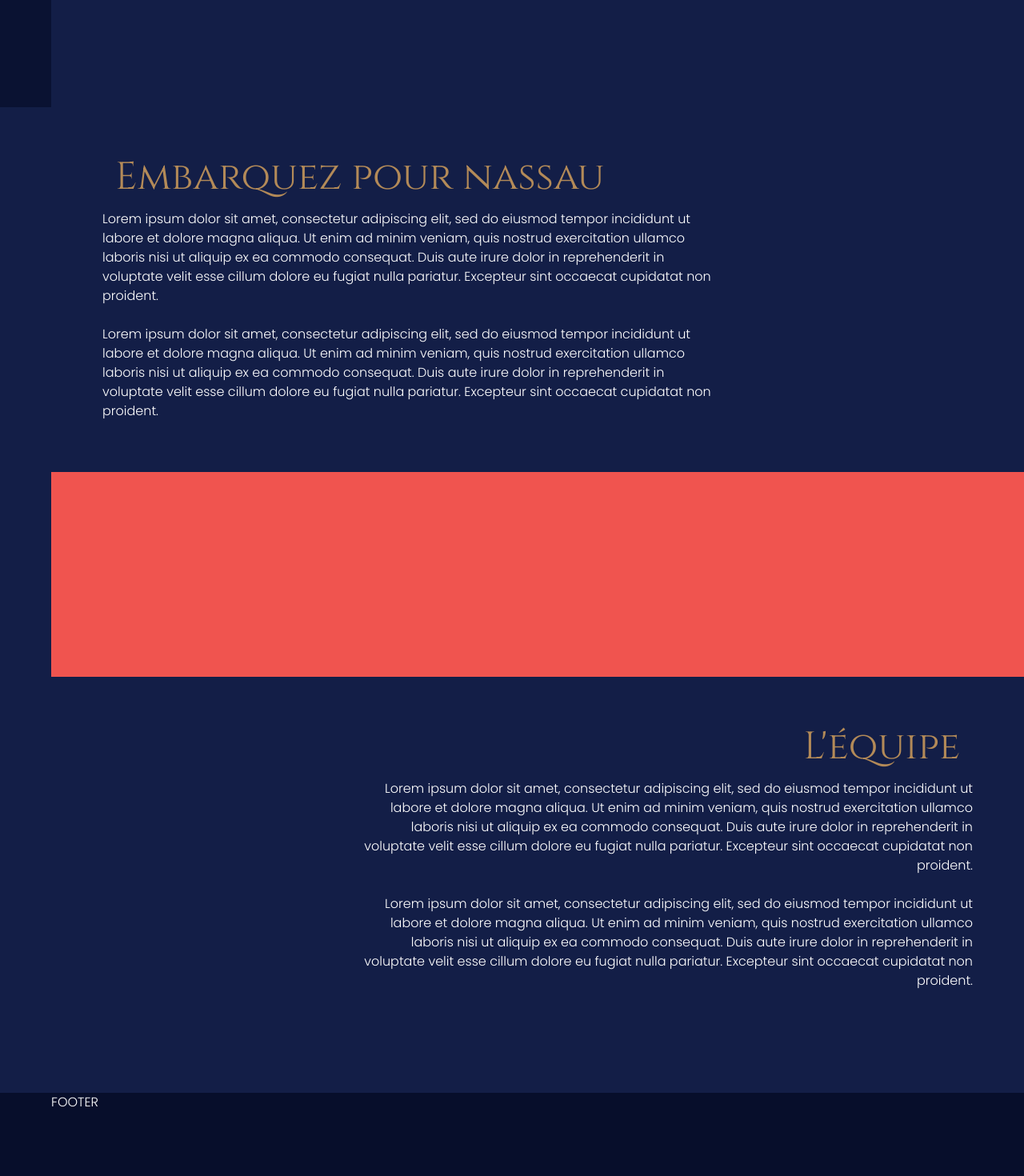
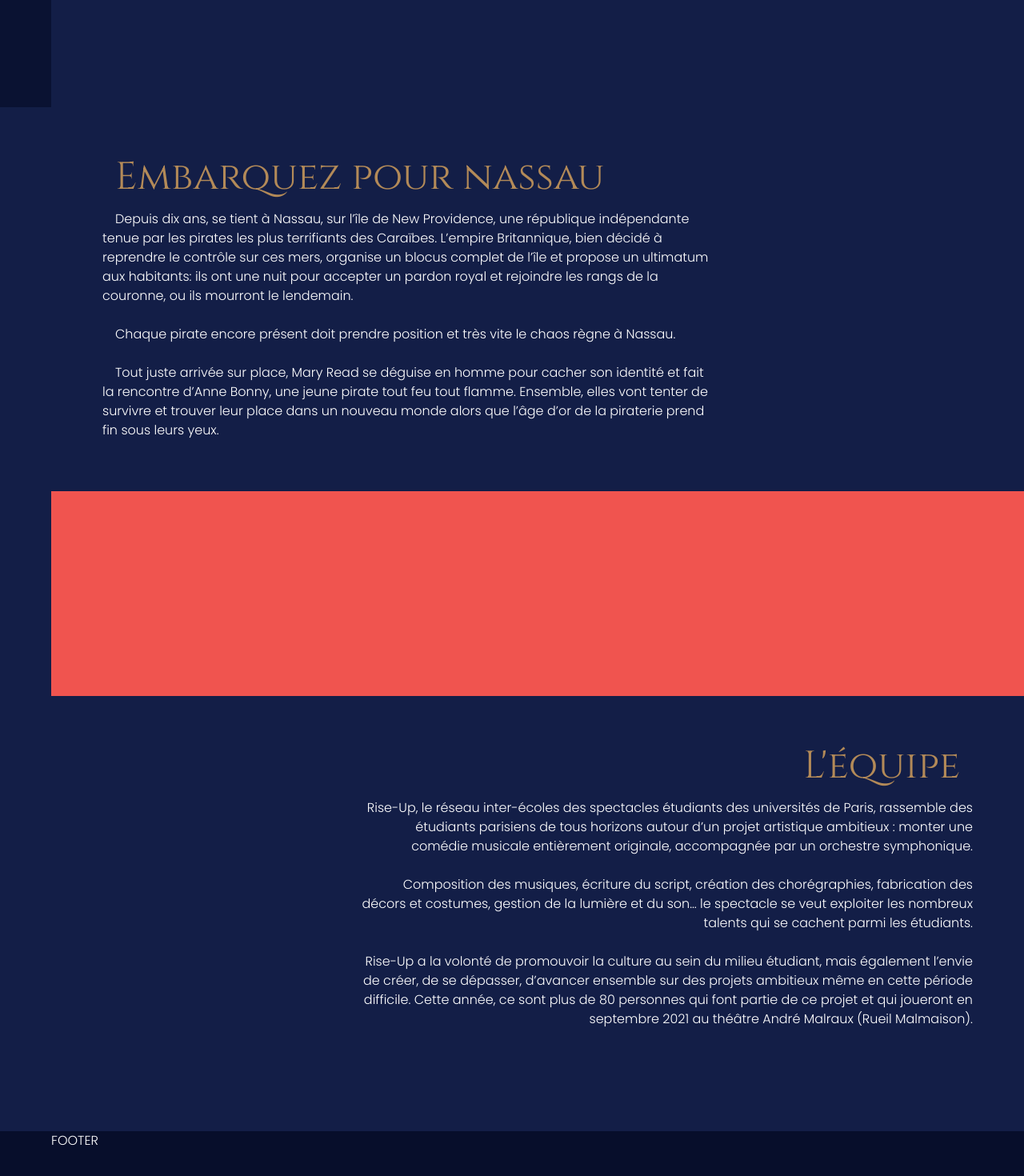
Before and after one commit to lvaroqui/rise-up-3, a Nuxt app: page / in a window 1280 px wide. Shown: the part 666-2136 px from the top of the page at 80% size. Built offline with nearby package versions, Linux system fonts and the light colour scheme.

Commit message:
Add show and team text presentation

```diff
--- a/pages/index.vue
+++ b/pages/index.vue
@@ -59,20 +59,24 @@
           Embarquez pour nassau
         </h1>
         <p class="mt-4 text-white">
-          Lorem ipsum dolor sit amet, consectetur adipiscing elit, sed do
-          eiusmod tempor incididunt ut labore et dolore magna aliqua. Ut enim ad
-          minim veniam, quis nostrud exercitation ullamco laboris nisi ut
-          aliquip ex ea commodo consequat. Duis aute irure dolor in
-          reprehenderit in voluptate velit esse cillum dolore eu fugiat nulla
-          pariatur. Excepteur sint occaecat cupidatat non proident.
+          <span class="ml-4" />Depuis dix ans, se tient à Nassau, sur l’île de
+          New Providence, une république indépendante tenue par les pirates les
+          plus terrifiants des Caraïbes. L’empire Britannique, bien décidé à
+          reprendre le contrôle sur ces mers, organise un blocus complet de
+          l’île et propose un ultimatum aux habitants: ils ont une nuit pour
+          accepter un pardon royal et rejoindre les rangs de la couronne, ou ils
+          mourront le lendemain.
           <br />
           <br />
-          Lorem ipsum dolor sit amet, consectetur adipiscing elit, sed do
-          eiusmod tempor incididunt ut labore et dolore magna aliqua. Ut enim ad
-          minim veniam, quis nostrud exercitation ullamco laboris nisi ut
-          aliquip ex ea commodo consequat. Duis aute irure dolor in
-          reprehenderit in voluptate velit esse cillum dolore eu fugiat nulla
-          pariatur. Excepteur sint occaecat cupidatat non proident.
+          <span class="ml-4" />Chaque pirate encore présent doit prendre
+          position et très vite le chaos règne à Nassau.
+          <br />
+          <br />
+          <span class="ml-4" />Tout juste arrivée sur place, Mary Read se
+          déguise en homme pour cacher son identité et fait la rencontre d’Anne
+          Bonny, une jeune pirate tout feu tout flamme. Ensemble, elles vont
+          tenter de survivre et trouver leur place dans un nouveau monde alors
+          que l’âge d’or de la piraterie prend fin sous leurs yeux.
         </p>
       </div>
       <div id="asso" ref="asso" class="pt-16">
@@ -82,20 +86,25 @@
             L'équipe
           </h1>
           <p class="mt-4 text-white text md:text-right">
-            Lorem ipsum dolor sit amet, consectetur adipiscing elit, sed do
-            eiusmod tempor incididunt ut labore et dolore magna aliqua. Ut enim
-            ad minim veniam, quis nostrud exercitation ullamco laboris nisi ut
-            aliquip ex ea commodo consequat. Duis aute irure dolor in
-            reprehenderit in voluptate velit esse cillum dolore eu fugiat nulla
-            pariatur. Excepteur sint occaecat cupidatat non proident.
+            <span class="ml-4 md:ml-0" />Rise-Up, le réseau inter-écoles des
+            spectacles étudiants des universités de Paris, rassemble des
+            étudiants parisiens de tous horizons autour d’un projet artistique
+            ambitieux : monter une comédie musicale entièrement originale,
+            accompagnée par un orchestre symphonique.
             <br />
             <br />
-            Lorem ipsum dolor sit amet, consectetur adipiscing elit, sed do
-            eiusmod tempor incididunt ut labore et dolore magna aliqua. Ut enim
-            ad minim veniam, quis nostrud exercitation ullamco laboris nisi ut
-            aliquip ex ea commodo consequat. Duis aute irure dolor in
-            reprehenderit in voluptate velit esse cillum dolore eu fugiat nulla
-            pariatur. Excepteur sint occaecat cupidatat non proident.
+            <span class="ml-4 md:ml-0" />Composition des musiques, écriture du
+            script, création des chorégraphies, fabrication des décors et
+            costumes, gestion de la lumière et du son… le spectacle se veut
+            exploiter les nombreux talents qui se cachent parmi les étudiants.
+            <br />
+            <br />
+            <span class="ml-4 md:ml-0" />Rise-Up a la volonté de promouvoir la
+            culture au sein du milieu étudiant, mais également l’envie de créer,
+            de se dépasser, d’avancer ensemble sur des projets ambitieux même en
+            cette période difficile. Cette année, ce sont plus de 80 personnes
+            qui font partie de ce projet et qui joueront en septembre 2021 au
+            théâtre André Malraux (Rueil Malmaison).
           </p>
         </div>
       </div>
```
